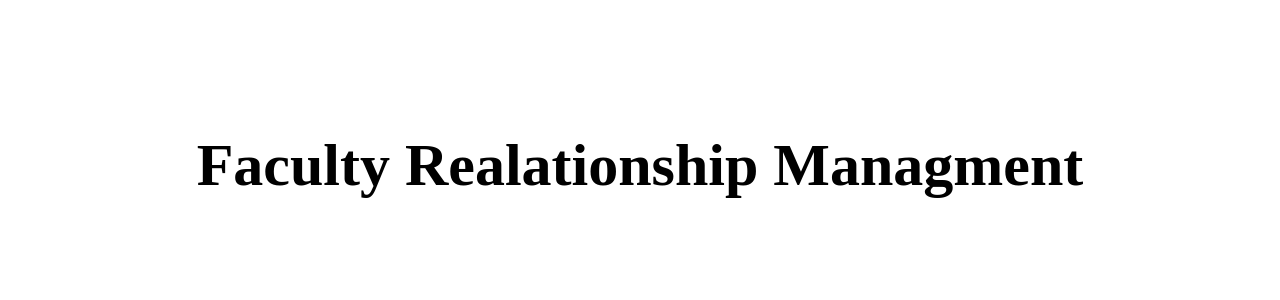
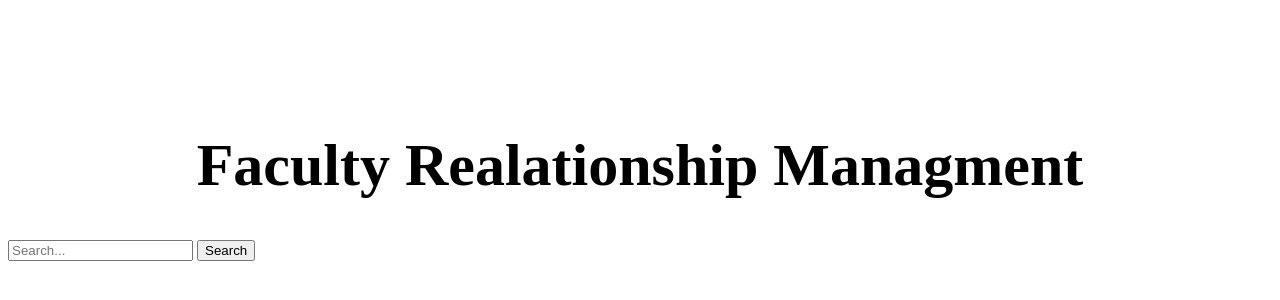
Before and after one commit to mrp054/mrp054.github.io, a plain HTML site: page frm.html in a window 1280 px wide. Shown: the part 36-336 px from the top of the page. Drawn offline with Linux system fonts and the light colour scheme.

Commit message:
search button

```diff
--- a/frm.html
+++ b/frm.html
@@ -9,5 +9,11 @@
 </head>
 <body>
     <h1>Faculty Realationship Managment</h1>
+
+    <form action="/search" method="get">
+        <input type="text" placeholder="Search...">
+        <button type="submit">Search</button>
+      </form>
+
 </body>
 </html>
```
